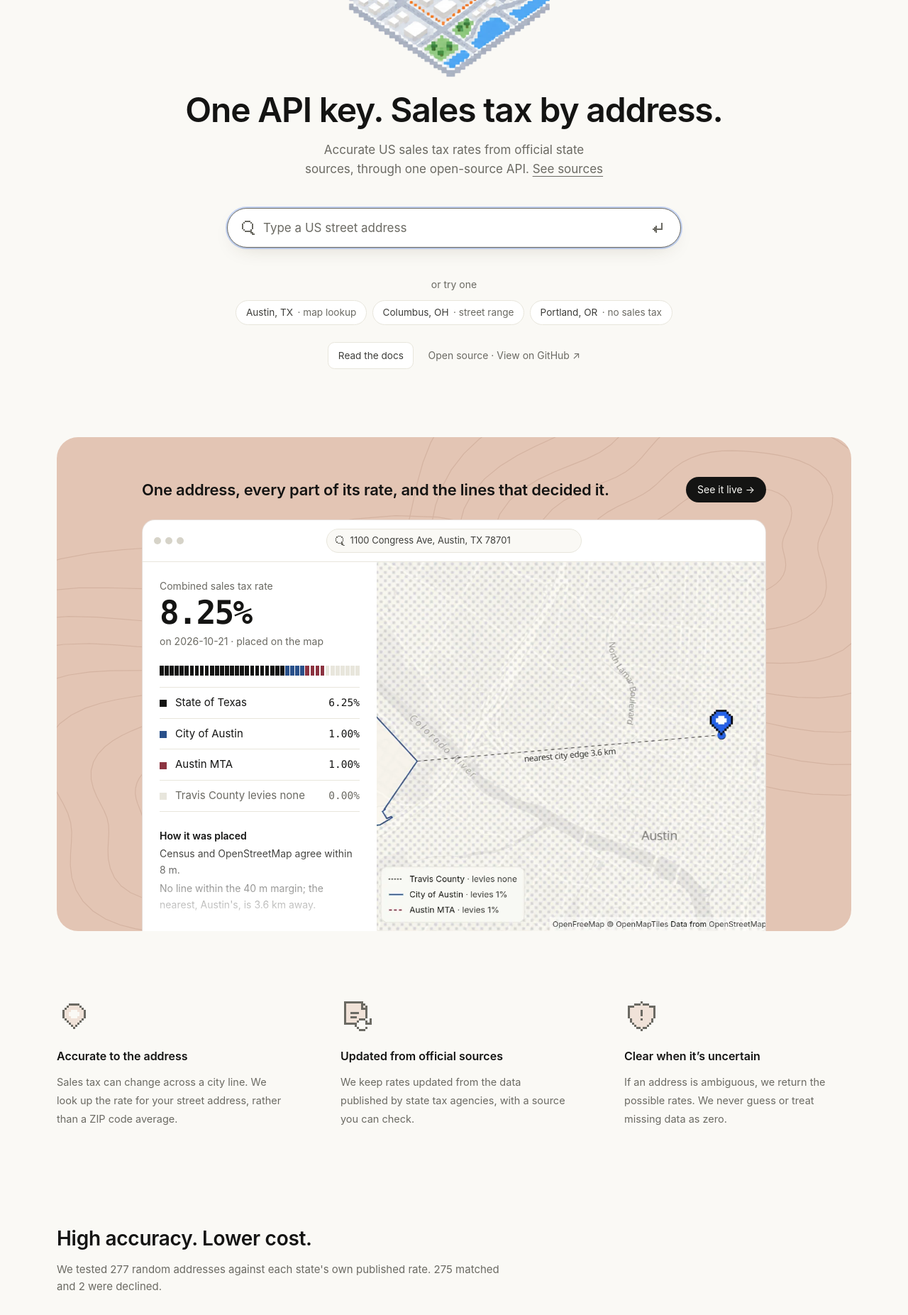
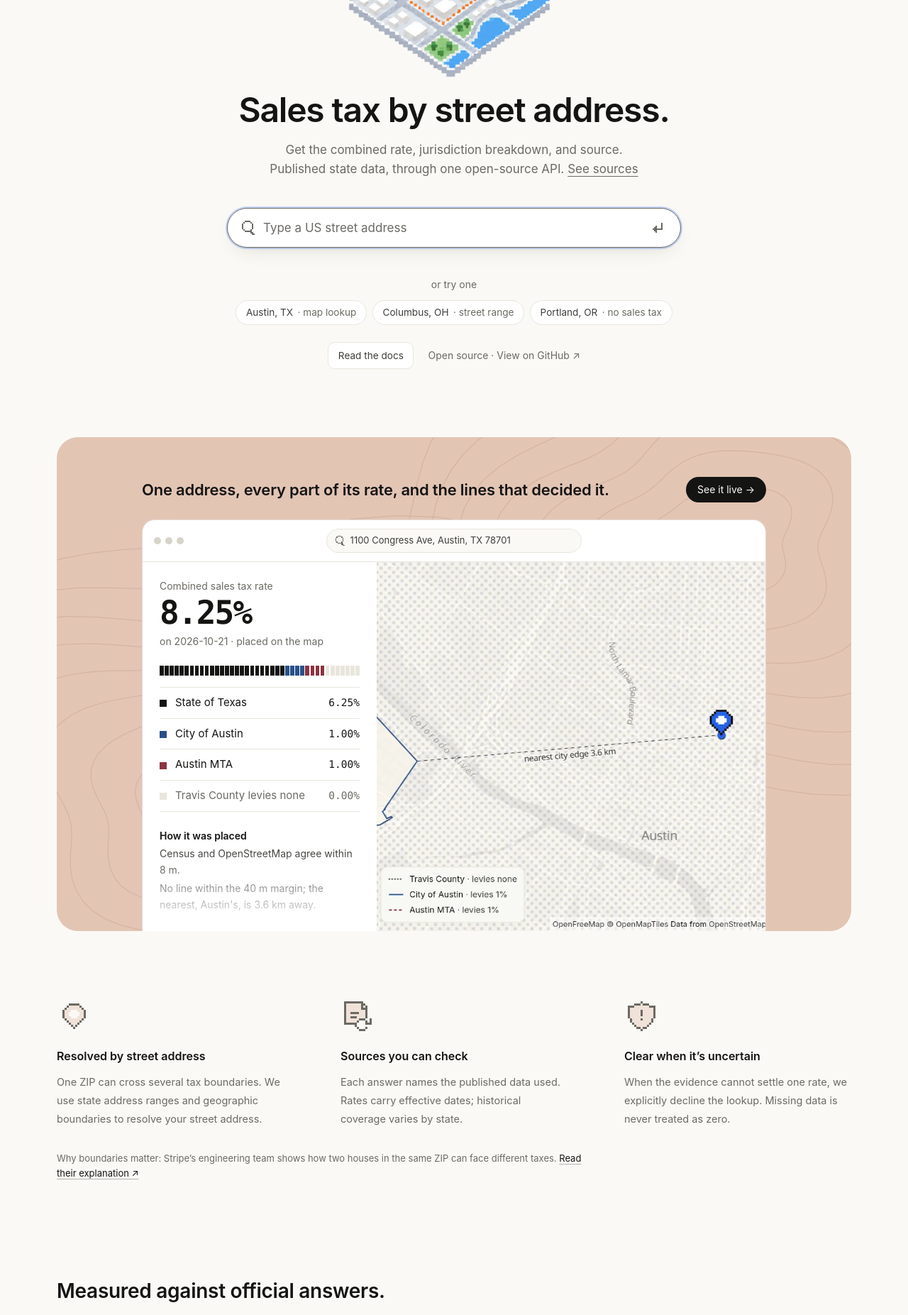
Before and after one commit to equated-org/opentaxrate, a SvelteKit app in the folder client/: page / in a window 1280 px wide. Shown: the part 260-2113 px from the top of the page at 71% size. Built offline with nearby package versions, Linux system fonts and the light colour scheme.

Commit message:
Clarify address lookup messaging and benchmark evidence

```diff
--- a/client/src/lib/landing/AccuracySummary.svelte
+++ b/client/src/lib/landing/AccuracySummary.svelte
@@ -41,11 +41,11 @@
 
 <section aria-labelledby="accuracy-heading" class="py-6 sm:py-10">
 	<h2 id="accuracy-heading" class="text-[22px] leading-snug font-semibold tracking-[-0.01em] sm:text-[28px]">
-		High accuracy. Lower cost.
+		Measured against official answers.
 	</h2>
 	<p class="mt-3 max-w-[40rem] text-[15px] leading-relaxed text-[var(--text-muted)]">
-		We tested {ours.asked} random addresses against each state's own published rate.
-		{ours.right} matched{ours.wrong ? `, ${ours.wrong} did not match,` : ''} and {ours.refused} were declined.
+		In our held-out comparison on {data.asOf}, {ours.right} of {ours.asked} addresses matched the state’s published rate:
+		{ours.wrong} wrong rates, {ours.refused} declined lookups.
 	</p>
 
 	<div class="mt-12 grid items-start gap-14 md:grid-cols-[minmax(0,460px)_1fr] md:gap-20">
@@ -79,6 +79,6 @@
 	</div>
 
 	<p class="mt-12 text-[14px]">
-		<a class="link" href="/benchmarks">See how it compares with other providers →</a>
+		<a class="link" href="/benchmarks">Results, methodology and provider comparison →</a>
 	</p>
 </section>
--- a/client/src/lib/landing/Features.svelte
+++ b/client/src/lib/landing/Features.svelte
@@ -11,18 +11,18 @@
 	const ITEMS = [
 		{
 			icon: PIN,
-			title: 'Accurate to the address',
-			text: 'Sales tax can change across a city line. We look up the rate for your street address, rather than a ZIP code average.'
+			title: 'Resolved by street address',
+			text: 'One ZIP can cross several tax boundaries. We use state address ranges and geographic boundaries to resolve your street address.'
 		},
 		{
 			icon: RATE_UPDATE,
-			title: 'Updated from official sources',
-			text: 'We keep rates updated from the data published by state tax agencies, with a source you can check.'
+			title: 'Sources you can check',
+			text: 'Each answer names the published data used. Rates carry effective dates; historical coverage varies by state.'
 		},
 		{
 			icon: UNCERTAINTY,
 			title: 'Clear when it’s uncertain',
-			text: 'If an address is ambiguous, we return the possible rates. We never guess or treat missing data as zero.'
+			text: 'When the evidence cannot settle one rate, we explicitly decline the lookup. Missing data is never treated as zero.'
 		}
 	];
 </script>
@@ -38,3 +38,8 @@
 		</li>
 	{/each}
 </ul>
+
+<p class="mt-8 max-w-[48rem] text-[13px] leading-relaxed text-[var(--text-muted)]">
+	Why boundaries matter: Stripe’s engineering team shows how two houses in the same ZIP can face different taxes.
+	<a class="link" href="https://stripe.dev/blog/how-we-built-it-jurisdiction-resolution-for-stripe-tax" target="_blank" rel="noopener">Read their explanation ↗</a>
+</p>
--- a/client/src/lib/landing/StateSources.svelte
+++ b/client/src/lib/landing/StateSources.svelte
@@ -11,7 +11,7 @@
 		AL: 'Department of Revenue rate files and US Census maps.',
 		AK: 'Alaska Remote Seller Sales Tax Commission rates and maps. Covers participating communities.',
 		AZ: 'Department of Revenue monthly rate files and official tax maps.',
-		CA: 'California Department of Tax and Fee Administration’s address lookup. Returns today’s rate.',
+		CA: 'California Department of Tax and Fee Administration’s tax-area polygons, with its live address lookup as a fallback for today’s rate.',
 		CO: 'Colorado’s sales tax lookup service, including rates and tax-area maps.',
 		CT: 'A statewide rate table maintained by OpenTaxRate.',
 		DE: 'A statewide table maintained by OpenTaxRate: no general sales tax.',
--- a/client/src/routes/+page.svelte
+++ b/client/src/routes/+page.svelte
@@ -157,10 +157,10 @@
 					class="h-auto w-[min(72vw,330px)] select-none"
 				/>
 				<h1 class="mt-4 text-center text-[36px] leading-[1.1] font-semibold tracking-[-0.025em] text-balance sm:text-[48px]">
-					One API key. Sales tax by address.
+					Sales tax by street address.
 				</h1>
 				<p class="mt-4 max-w-[44rem] text-center text-[17px] text-balance leading-relaxed text-[var(--text-muted)]">
-					Accurate US sales tax rates from official state sources, through one open-source API.
+					Get the combined rate, jurisdiction breakdown, and source. Published state data, through one open-source API.
 					<a
 						href="/sources"
 						class="underline underline-offset-4 hover:text-[var(--text)]"
--- a/client/src/routes/benchmarks/+page.svelte
+++ b/client/src/routes/benchmarks/+page.svelte
@@ -5,6 +5,7 @@
 	import LookupPipeline from '$lib/landing/LookupPipeline.svelte';
 	import SiteFooter from '$lib/landing/SiteFooter.svelte';
 	import SiteNav from '$lib/landing/SiteNav.svelte';
+	import { GITHUB } from '$lib/examples';
 	import { noteNumbers, pricing as data } from '$lib/pricing';
 
 	// Ours, then the vendors on the accuracy chart in its order, then the rest.
@@ -29,15 +30,23 @@
 
 	<main class="mx-auto w-full max-w-[1000px] flex-1 px-5 pt-14 pb-10 sm:px-8 sm:pt-20">
 		<h1 class="text-[36px] leading-tight font-semibold tracking-tight sm:text-[48px]">Benchmarks</h1>
+		<p class="mt-5 max-w-[44rem] text-[15px] leading-relaxed text-[var(--text-muted)]">
+			We compare combined rates with official state answers, reporting correct, wrong and declined lookups separately.
+		</p>
 		<LookupPipeline />
 
 		<div>
 			<Benchmark
 				compact
-				title="Accuracy"
-				lead="OpenTaxRate matched the state's own rate for 99.3% of 277 random addresses (97.1% with only its own self-hosted geocoders) and gave no wrong rates; when unsure, it declines rather than guesses."
+				title="Held-out provider comparison"
+				lead="On 22 October 2026, OpenTaxRate matched 275 of 277 held-out addresses, with 0 wrong rates and 2 declines. With self-hosted geocoders only: 269 correct, 0 wrong, 8 declined."
 			/>
 		</div>
+
+		<p class="mt-6 max-w-[48rem] text-[13px] leading-relaxed text-[var(--text-muted)]">
+			Separately, the development benchmark on 23 October 2026 scored 5,293 of 5,317 correct, 7 wrong and 17 declined.
+			<a class="link" href="{GITHUB}/blob/main/docs/benchmarks.md" target="_blank" rel="noopener">Public datasets, scoring rules and how to run it ↗</a>
+		</p>
 
 		<section id="pricing" aria-labelledby="pricing-heading" class="mt-20 border-t border-[var(--border)] pt-14">
 			<h2 id="pricing-heading" class="text-[19px] leading-snug font-semibold tracking-[-0.01em] sm:text-[22px]">Pricing</h2>
--- a/client/src/routes/sources/+page.svelte
+++ b/client/src/routes/sources/+page.svelte
@@ -18,7 +18,7 @@
 		<article>
 			<h1 class="text-[36px] leading-tight font-semibold tracking-tight sm:text-[48px]">Where the rates come from</h1>
 			<p class="mt-5 text-xl leading-relaxed text-[var(--text-2)]">
-				We use publicly available tax rates from state and local tax agencies, including departments of revenue.
+				Published tax rates, address ranges and geographic boundaries — with sources you can check.
 			</p>
 
 			<SourceLayers />
@@ -31,8 +31,9 @@
 				</p>
 				<ul>
 					<li><strong>Published rates.</strong> State tax tables, local tax notices and city ordinances tell us the rates.</li>
-					<li><strong>Address lists and maps.</strong> State and local tax maps, along with US Census maps, help us find which taxes apply at your address.</li>
-					<li><strong>California’s own lookup.</strong> For California, we ask the state’s tax agency for the rate when you search.</li>
+					<li><strong>Tax boundaries and address ranges.</strong> Published tax areas and street ranges identify where local taxes apply.</li>
+					<li><strong>Reference geography.</strong> Census maps supply county, city and town outlines, rather than tax rates.</li>
+					<li><strong>Official lookups.</strong> California uses indexed CDTFA tax areas, with the state’s live lookup as a fallback. Other state lookups can be enabled.</li>
 				</ul>
 			</section>
 
@@ -54,7 +55,7 @@
 				<p>
 					Most searches use data we have already collected. New publications need to be loaded,
 					and some rate changes need to be entered by hand. Updates are not instant.
-					California’s lookup returns the state’s rate for today.
+					California’s live fallback returns today’s rate.
 				</p>
 				<p>
 					Rates and boundaries can change at different times. An older rate may still be matched
```
Also changed, not shown: 4 other files (tests, documents, lock files or other folders).
